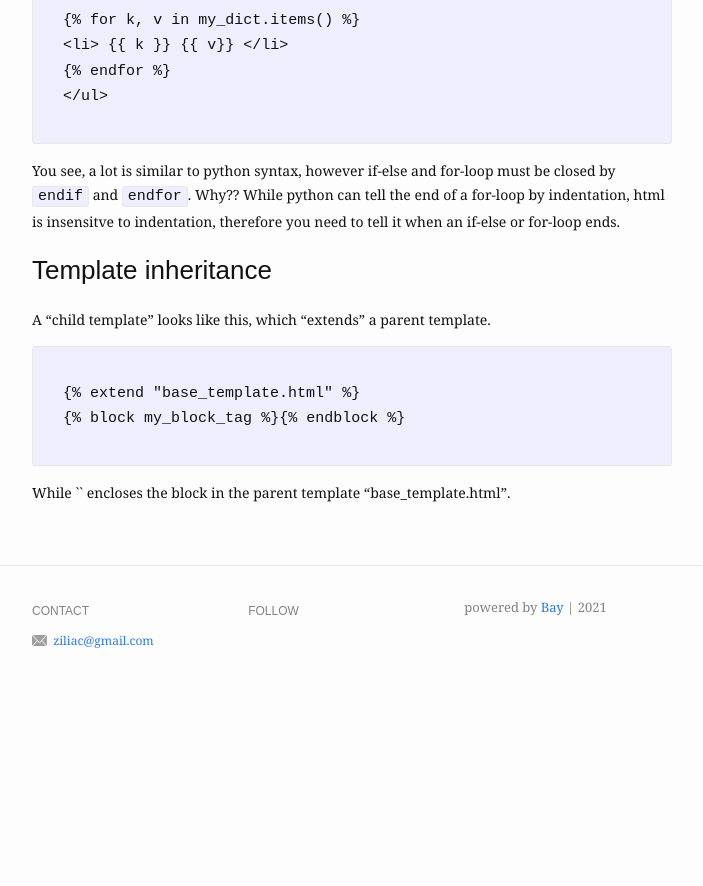
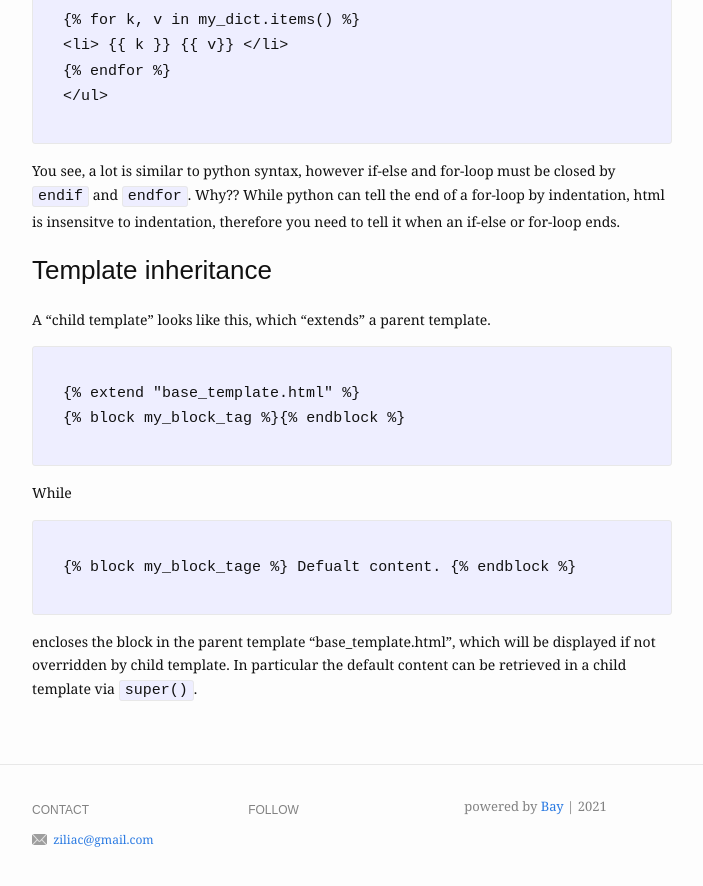
Before and after one commit to idiotekk/idiotekk.github.io, a Jekyll site: the page built from _posts/2021-08-22-flask.md, in a window 1280 px wide and 900 px high, scrolled down 2426 px. Shown: the top 886 px of the window, without its empty margins (288-991 px from the left). Built offline with Jekyll 4.4.1, drawn with Linux system fonts in a browser that asks for light colours; before the commit the page ends 3127 px from its top, so only the background shows below that.

Commit message:
Update 2021-08-22-flask.md

````diff
--- a/_posts/2021-08-22-flask.md
+++ b/_posts/2021-08-22-flask.md
@@ -89,4 +89,10 @@ A "child template" looks like this, which "extends" a parent template.
   {% block my_block_tag %}{% endblock %}
 {% endraw %}
 ```
-While `{% block my_block_tage %}{% endblock %}` encloses the block in the parent template "base_template.html".
+While
+```jinja
+{% raw %}
+  {% block my_block_tage %} Defualt content. {% endblock %}
+{% endraw %}
+```
+encloses the block in the parent template "base_template.html", which will be displayed if not overridden by child template. In particular the default content can be retrieved in a child template via `super()`.
````
